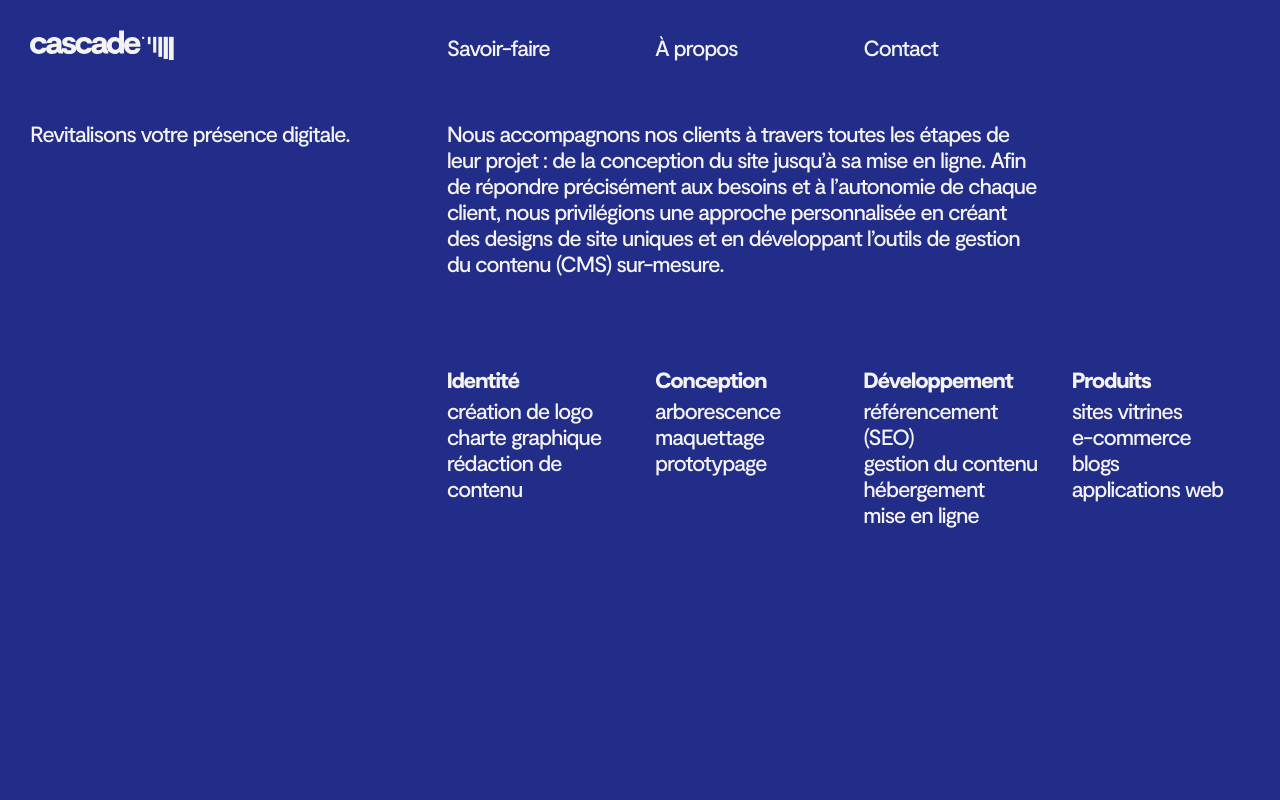
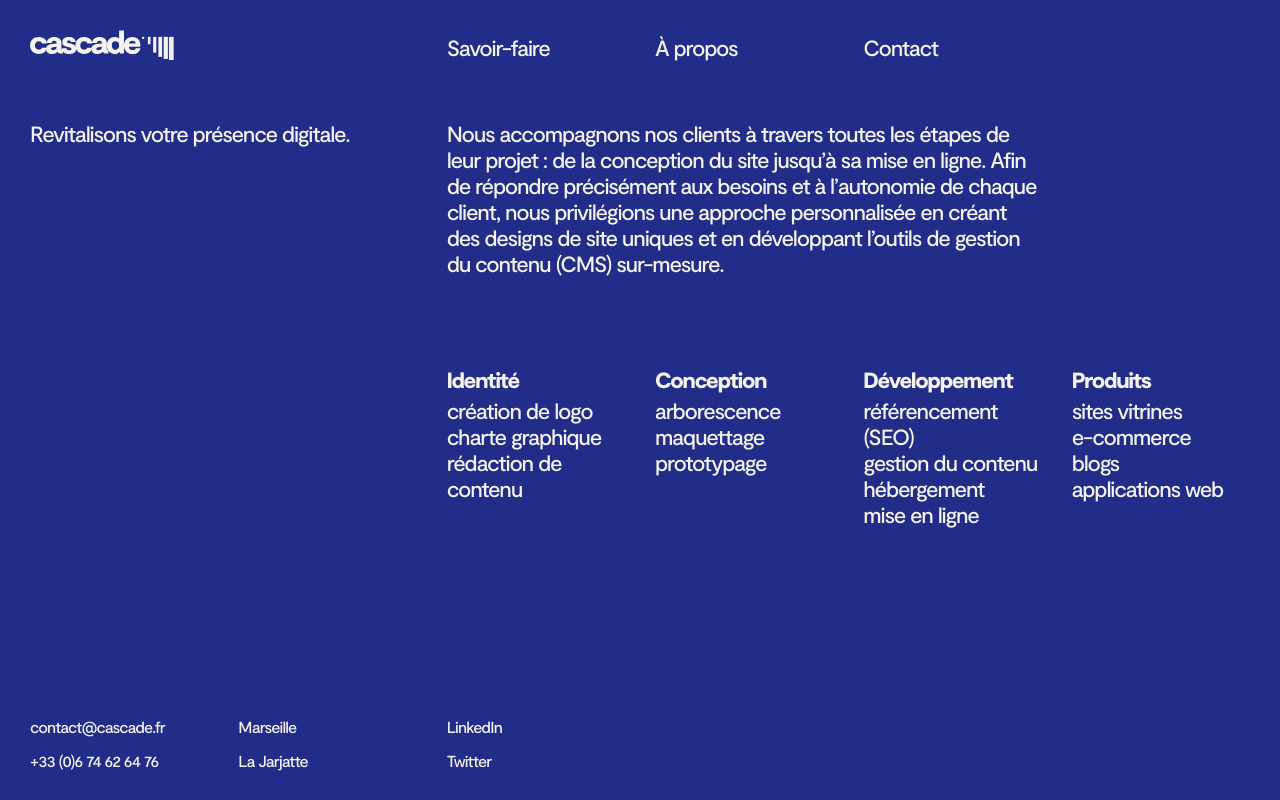
Before and after one commit to LapassetAC/cascade, a Next.js app: page /expertise in a window 1280 px wide. Shown: the top 800 px of the page. Built offline with nearby package versions, Linux system fonts and the light colour scheme.

Commit message:
fix footer on all pages

```diff
--- a/src/components/layout/footer.js
+++ b/src/components/layout/footer.js
@@ -1,6 +1,6 @@
 import styled, { keyframes } from "styled-components";
 import { useRouter } from "next/router";
-import React, { useState, useEffect } from "react";
+import React from "react";
 
 const drop1 = keyframes`
 	from {
@@ -68,10 +68,13 @@ const StyledFooter = styled.footer`
   grid-template-columns: repeat(6, 1fr);
   grid-gap: 15px;
   padding: 15px 0 !important;
+  background-color: ${({ theme, $isCascade }) =>
+    !$isCascade && theme.color.blue};
   @media ${({ theme }) => theme.minWidth.sm} {
+    position: ${({ $isCascade }) => !$isCascade && "fixed"};
     bottom: 0;
     padding: ${({ $isContact }) =>
-      $isContact ? "0 0 30px !important" : "60px 0 30px !important"};
+      $isContact ? "0 0 30px !important" : "30px 0 !important"};
     grid-gap: 30px;
     left: 0;
     right: 0;
@@ -218,15 +221,10 @@ const StyledFooter = styled.footer`
 `;
 
 export default function Footer({ colors }) {
-  const [isCascade, setIsCascade] = useState(false);
-  const [isContact, setIsContact] = useState(false);
-
   const router = useRouter();
-
-  useEffect(() => {
-    setIsCascade(router.pathname === "/" || "/contact");
-    setIsContact(router.pathname === "/contact");
-  }, []);
+  const pathname = router.pathname;
+  const isCascade = pathname === "/" || pathname === "/contact";
+  const isContact = pathname === "/contact";
 
   return (
     <StyledFooter
--- a/src/pages/about.js
+++ b/src/pages/about.js
@@ -5,8 +5,7 @@ const StyledContainer = styled.div`
   color: ${({ theme }) => theme.color.white};
   padding-bottom: 60px;
   @media ${({ theme }) => theme.minWidth.md} {
-    padding-top: 30px;
-    padding-bottom: 80px;
+    padding: 30px 0 140px;
   }
   h1 {
     grid-column: 1 / 3;
--- a/src/pages/expertise.js
+++ b/src/pages/expertise.js
@@ -2,13 +2,11 @@ import styled from "styled-components";
 import React from "react";
 
 const StyledContainer = styled.div`
-  min-height: calc(100vh - 136px);
   background-color: ${({ theme }) => theme.color.blue};
   color: ${({ theme }) => theme.color.white};
   align-items: start;
   @media ${({ theme }) => theme.minWidth.md} {
-    min-height: ${({ theme }) => `calc(100vh - ${theme.headerHeight}px)`};
-    padding-top: 30px;
+    padding: 30px 0 140px;
   }
   h1 {
     grid-column: 1 / 3;
--- a/src/styles/globalStyle.js
+++ b/src/styles/globalStyle.js
@@ -12,6 +12,7 @@ body {
   max-width: 100vw;
   letter-spacing: -0.05em;
   background-color: #F4F3EF;
+  min-height: 100vh;
 }
 
 a,p,button,h1,h2,h3,i,input, ul, li {
```
